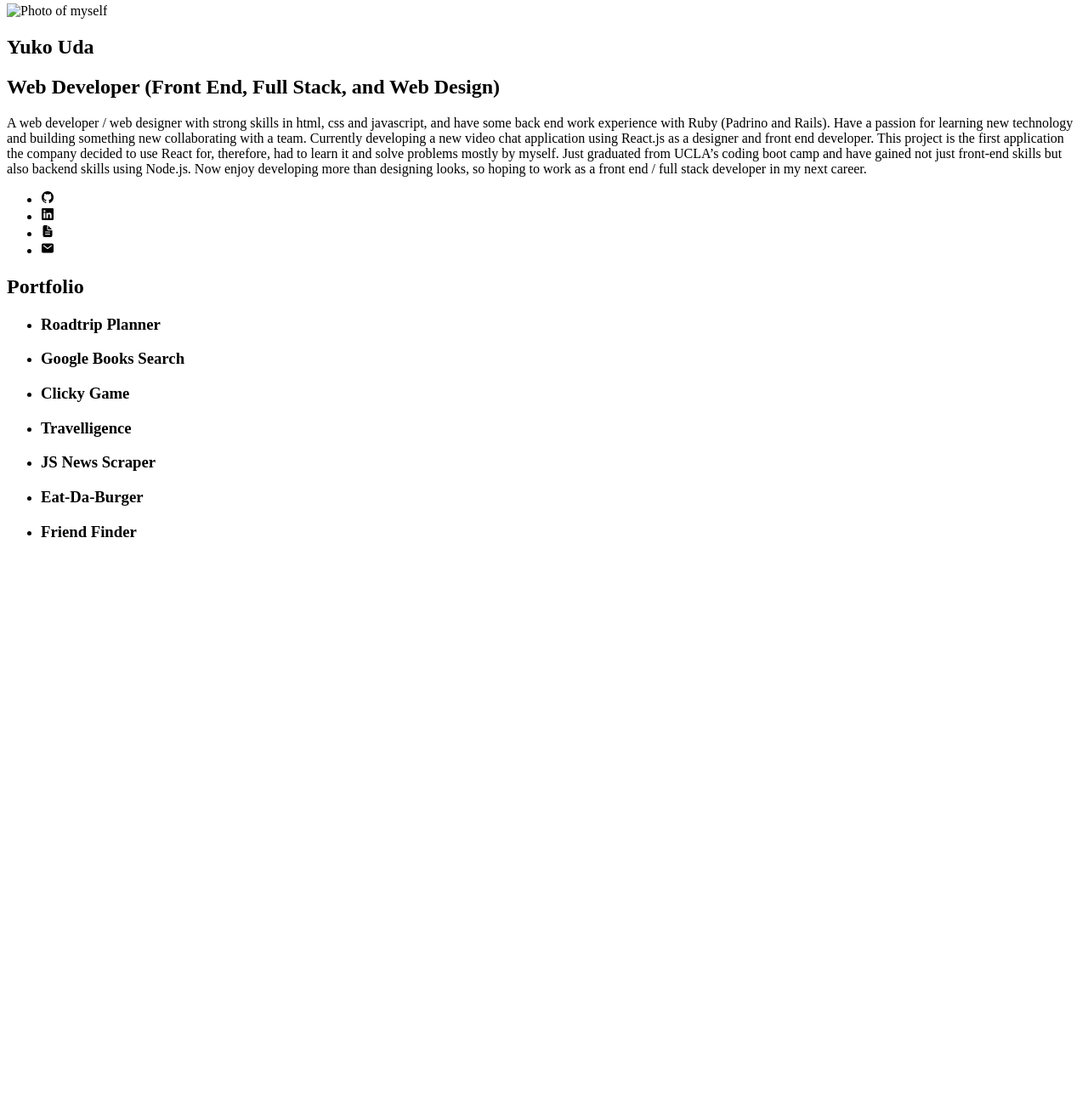
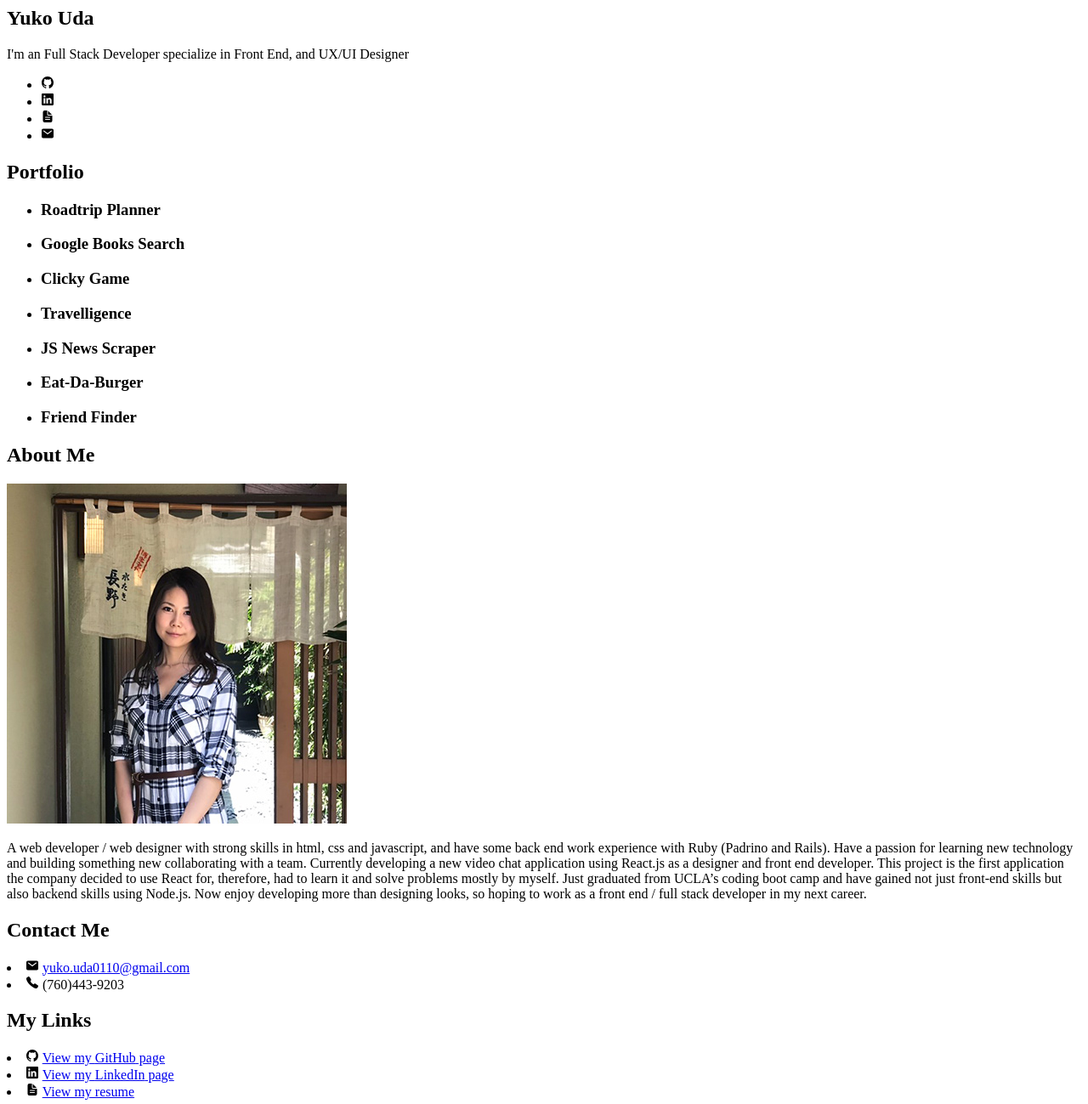
Before and after one commit to yuda0110/portfolio, a website built with webpack: page index.html in a window 1280 px wide. Shown: the part 100-1399 px from the top of the page at 85% size. Before the commit the page ends 800 px from the top, so only its background shows below. Built offline with nearby package versions, Linux system fonts and the light colour scheme; files whose address does not match are found by name.

Commit message:
Create About Me section, and change portfolio images' directory

```diff
--- a/index.html
+++ b/index.html
@@ -20,18 +20,9 @@
         </ul>
     </nav>
     <div class="container">
-        <section id="about">
-            <img src="assets/images/my-photo.jpg" alt="Photo of myself">
+        <section id="intro">
             <h1>Yuko Uda</h1>
-            <h2>Web Developer (Front End, Full Stack, and Web Design)</h2>
-            <p>
-                A web developer / web designer with strong skills in html, css and javascript, and have some back end work experience with Ruby (Padrino and Rails).
-                Have a passion for learning new technology and building something new collaborating with a team.
-                Currently developing a new video chat application using React.js as a designer and front end developer.
-                This project is the first application the company decided to use React for, therefore, had to learn it and solve problems mostly by myself.
-                Just graduated from UCLA’s coding boot camp and have gained not just front-end skills but also backend skills using Node.js.
-                Now enjoy developing more than designing looks, so hoping to work as a front end / full stack developer in my next career.
-            </p>
+            <p>I'm an Full Stack Developer specialize in Front End, and UX/UI Designer</p>
             <ul class="my-links">
                 <li>
                     <ion-icon name="logo-github"></ion-icon>
@@ -61,6 +52,55 @@
             <ul class="portfolio-list">
             </ul>
         </section>
+
+        <section id="about">
+            <div>
+                <h2>About Me</h2>
+                <img src="assets/images/my-photo.jpg" alt="Photo of myself">
+                <p>
+                    A web developer / web designer with strong skills in html, css and javascript, and have some back end work experience with Ruby (Padrino and Rails).
+                    Have a passion for learning new technology and building something new collaborating with a team.
+                    Currently developing a new video chat application using React.js as a designer and front end developer.
+                    This project is the first application the company decided to use React for, therefore, had to learn it and solve problems mostly by myself.
+                    Just graduated from UCLA’s coding boot camp and have gained not just front-end skills but also backend skills using Node.js.
+                    Now enjoy developing more than designing looks, so hoping to work as a front end / full stack developer in my next career.
+                </p>
+            </div>
+            <div>
+                <h2>Contact Me</h2>
+                <li>
+                    <ion-icon name="mail"></ion-icon>
+                    <a href="mailto:yuko.uda0110@gmail.com" target="_blank" rel="noopener">
+                        yuko.uda0110@gmail.com
+                    </a>
+                </li>
+                <li>
+                    <ion-icon name="call"></ion-icon>
+                    (760)443-9203
+                </li>
+            </div>
+            <div>
+                <h2>My Links</h2>
+                <li>
+                    <ion-icon name="logo-github"></ion-icon>
+                    <a href="https://github.com/yuda0110" target="_blank" rel="noopener">
+                        View my <span>GitHub</span> page
+                    </a>
+                </li>
+                <li>
+                    <ion-icon name="logo-linkedin"></ion-icon>
+                    <a href="https://www.linkedin.com/in/yuko-uda-70aa331/" target="_blank" rel="noopener">
+                        View my <span>LinkedIn</span> page
+                    </a>
+                </li>
+                <li>
+                    <ion-icon name="document-text"></ion-icon>
+                    <a href="./assets/docs/resume.pdf" target="_blank">
+                        View my resume
+                    </a>
+                </li>
+            </div>
+        </section>
     </div>
 
     <script src="https://unpkg.com/ionicons@5.0.0/dist/ionicons.js"></script>
--- a/src/components/portfolio-list.js
+++ b/src/components/portfolio-list.js
@@ -1,7 +1,9 @@
+const imageDir = './assets/images/works/';
+
 const portfolioList = [
   {
     title: 'Roadtrip Planner',
-    image: './assets/images/portfolio-travelligence.jpg',
+    image: `${imageDir}portfolio-travelligence.jpg`,
     pageLink: 'https://blue-project-2.herokuapp.com/',
     codeLink: 'https://github.com/yuda0110/Travelligence',
     description: 'This MERN application is a roadtrip planner where the user can enter their desired trips name, origin, destination, and stopover points which the google maps Directions API will use to calculate and display your road trip.\n' +
@@ -27,7 +29,7 @@ const portfolioList = [
   },
   {
     title: 'Google Books Search',
-    image: './assets/images/portfolio-travelligence.jpg',
+    image: `${imageDir}portfolio-travelligence.jpg`,
     pageLink: 'https://yuko-roadtrip-planner.herokuapp.com/',
     codeLink: 'https://github.com/yuda0110/GoogleBooksSearch',
     description: 'React-based Google Books Search app. This project requires to create React components, work with helper/util functions, and utilize React lifecycle methods to query and display books based on user searches. Used Node, Express and MongoDB so that users can save books to review or purchase later. Also use React routing and socket.io to create a notification that triggers whenever a user saves a book.',
@@ -45,7 +47,7 @@ const portfolioList = [
   },
   {
     title: 'Clicky Game',
-    image: './assets/images/portfolio-travelligence.jpg',
+    image: `${imageDir}portfolio-travelligence.jpg`,
     pageLink: 'https://yuda0110.github.io/ClickyGame/',
     codeLink: 'https://github.com/yuda0110/ClickyGame',
     description: 'A memory game with React. This assignment will require to break up your application\'s UI into components, manage component state, and respond to user events.',
@@ -58,7 +60,7 @@ const portfolioList = [
   },
   {
     title: 'Travelligence',
-    image: './assets/images/portfolio-travelligence.jpg',
+    image: `${imageDir}portfolio-travelligence.jpg`,
     pageLink: 'https://blue-project-2.herokuapp.com/',
     codeLink: 'https://github.com/yuda0110/Travelligence',
     description: 'description',
@@ -68,7 +70,7 @@ const portfolioList = [
   },
   {
     title: 'JS News Scraper',
-    image: './assets/images/portfolio-burger.jpg',
+    image: `${imageDir}portfolio-burger.jpg`,
     pageLink: 'https://yuko-news-scraper.herokuapp.com/',
     codeLink: 'https://github.com/yuda0110/NewsScraper',
     description: 'A web app that lets users view and leave comments on the latest news. The app scrapes stories from a news outlet and update the articles listed on the page when a user clicks on the load button.',
@@ -87,7 +89,7 @@ const portfolioList = [
   },
   {
     title: 'Eat-Da-Burger',
-    image: './assets/images/portfolio-burger.jpg',
+    image: `${imageDir}portfolio-burger.jpg`,
     pageLink: 'https://yuko-sequelized-burger.herokuapp.com/',
     codeLink: 'https://github.com/yuda0110/sequelized-burger',
     description: 'A burger menu / ordering app with a homemade ORM. Used Node and MySQL to query and route data in your app, and Handlebars to generate HTML.',
@@ -105,7 +107,7 @@ const portfolioList = [
   },
   {
     title: 'Friend Finder',
-    image: './assets/images/portfolio-burger.jpg',
+    image: `${imageDir}portfolio-burger.jpg`,
     pageLink: 'https://yuko-friend-finder.herokuapp.com/',
     codeLink: 'https://github.com/yuda0110/friend-finder',
     description: 'A compatibility-based "FriendFinder" application -- basically a dating app. This full-stack site will take in results from your users\' surveys, then compare their answers with those from other users. The app will then display the name and picture of the user with the best overall match.',
@@ -120,6 +122,6 @@ const portfolioList = [
       'Ionicons'
     ]
   }
-]
+];
 
 export default portfolioList;
```
Also changed, not shown: assets/images/my-photo.jpg (added), assets/images/works/portfolio-bamazon.jpg (renamed from assets/images/portfolio-bamazon.jpg), assets/images/works/portfolio-burger.jpg (renamed from assets/images/portfolio-burger.jpg), assets/images/works/portfolio-cookquik.jpg (renamed from assets/images/portfolio-cookquik.jpg), assets/images/works/portfolio-friendfinder.jpg (renamed from assets/images/portfolio-friendfinder.jpg), assets/images/works/portfolio-giftastic.jpg (renamed from assets/images/portfolio-giftastic.jpg), assets/images/works/portfolio-liri.jpg (renamed from assets/images/portfolio-liri.jpg), assets/images/works/portfolio-starwars.jpg (renamed from assets/images/portfolio-starwars.jpg), assets/images/works/portfolio-travelligence.jpg (renamed from assets/images/portfolio-travelligence.jpg), assets/images/works/portfolio-triviagame.jpg (renamed from assets/images/portfolio-triviagame.jpg), assets/images/works/portfolio-wordguess.jpg (renamed from assets/images/portfolio-wordguess.jpg).
